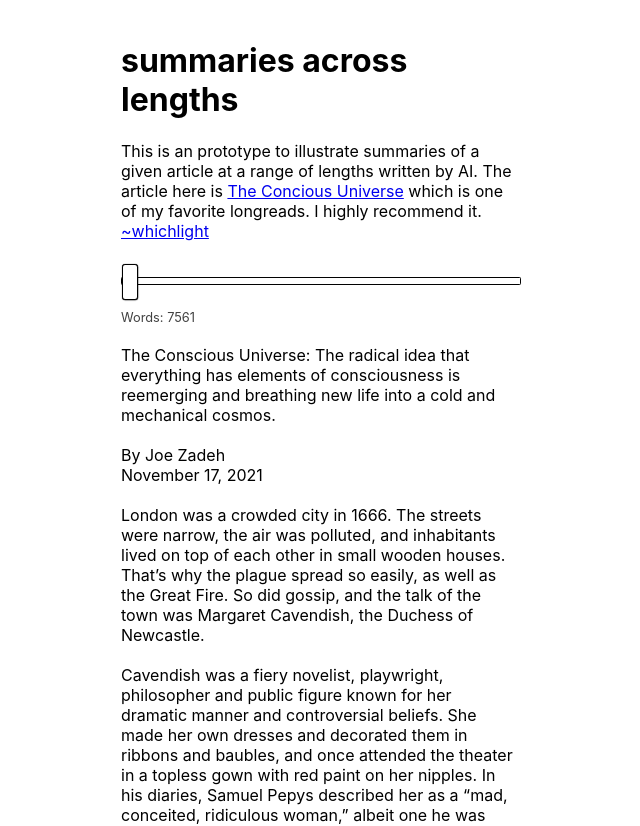
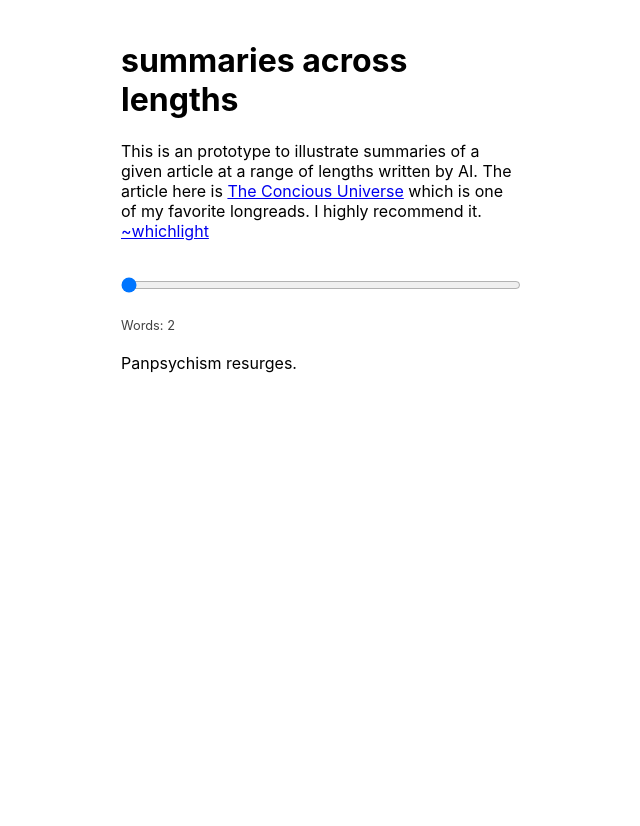
Before and after one commit to whichlight/tldr-scale, a React (Create React App) app: page / in a window 1280 px wide. Shown: the top 826 px of the page, without its empty margins (319-959 px from the left). After the commit the page ends 800 px from the top, so only its background shows below. Built offline with nearby package versions, Linux system fonts and the light colour scheme.

Commit message:
update order

```diff
--- a/src/App.css
+++ b/src/App.css
@@ -28,53 +28,8 @@
 }
 
 input[type="range"] {
-  -webkit-appearance: none;
   margin: 20px 0;
   width: 100%;
-}
-
-input[type="range"]::-webkit-slider-runnable-track {
-  width: 100%;
-  height: 8.4px;
-  cursor: pointer;
-  animate: 0.2s;
-  border-radius: 1.3px;
-  border: 0.2px solid #010101;
-}
-
-input[type="range"]::-webkit-slider-thumb {
-  box-shadow: 0.2px 0.2px 1px #000000, 0px 0px 0.2px #0d0d0d;
-  border: 1px solid #000000;
-  height: 36px;
-  width: 16px;
-  border-radius: 3px;
-  background: #ffffff;
-  cursor: pointer;
-  -webkit-appearance: none;
-  margin-top: -14px;
-}
-
-input[type="range"]:focus::-webkit-slider-runnable-track {
-}
-
-input[type="range"]::-moz-range-track {
-  width: 100%;
-  height: 8.4px;
-  cursor: pointer;
-  animate: 0.2s;
-  box-shadow: 1px 1px 1px #000000, 0px 0px 1px #0d0d0d;
-  border-radius: 1.3px;
-  border: 0.2px solid #010101;
-}
-
-input[type="range"]::-moz-range-thumb {
-  box-shadow: 1px 1px 1px #000000, 0px 0px 1px #0d0d0d;
-  border: 1px solid #000000;
-  height: 36px;
-  width: 16px;
-  border-radius: 50%;
-  background: #ffffff;
-  cursor: pointer;
 }
 
 .wordcount {
--- a/src/App.js
+++ b/src/App.js
@@ -57,9 +57,7 @@ function App() {
           <div className="wordcount">
             Words:{" "}
             {
-              jsonData.articles[0].summaries[
-                jsonData.articles[0].summaries.length - 1 - selectedSummaryIndex
-              ].text
+              jsonData.articles[0].summaries[selectedSummaryIndex].text
                 .replace(/\r\n/g, "<br />")
                 .split(" ").length
             }
@@ -74,7 +72,7 @@ function App() {
           <div
             dangerouslySetInnerHTML={{
               __html: jsonData.articles[0].summaries[
-                jsonData.articles[0].summaries.length - 1 - selectedSummaryIndex
+                selectedSummaryIndex
               ].text.replace(/\r\n/g, "<br />"),
             }}
           />
```
